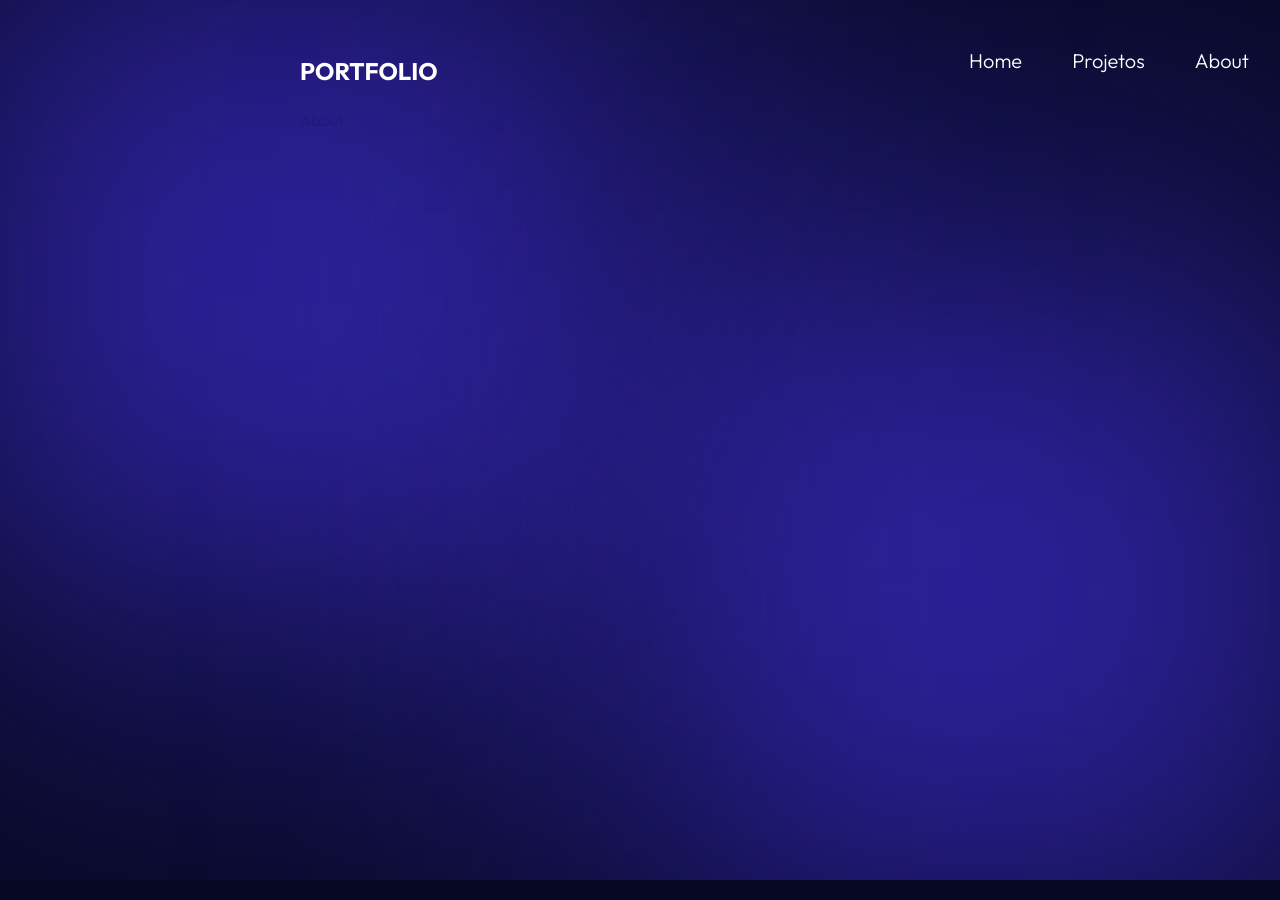
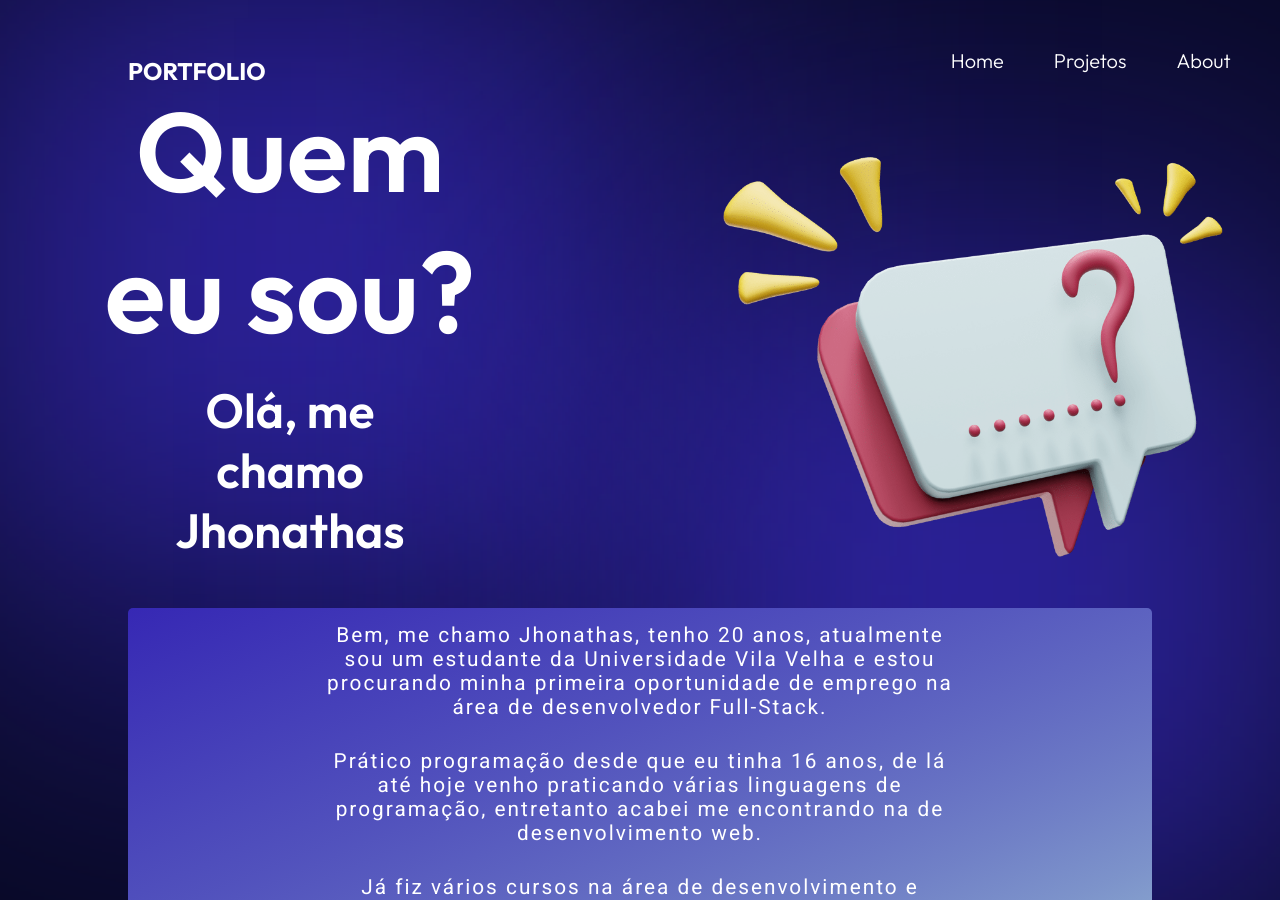
Before and after one commit to DevJhonathas/Portfolio2024, a React (Create React App) app in the folder frontend/: page /about in a window 1280 px wide. Shown: the top 900 px of the page. Built offline with nearby package versions, Linux system fonts and the light colour scheme.

Commit message:
Iniciando estilização do About me

```diff
--- /dev/null
+++ b/frontend/src/components/MessageText.css
@@ -0,0 +1,17 @@
+.messageText{
+    display: flex;
+    flex-direction: column;
+    align-items: center;
+    text-align: center;
+    justify-content: center;
+    border-radius: 5px;
+    background: linear-gradient(to left top, #ABD9D9, 30%, #3628B4);
+    font-family: 'Roboto', sans-serif;
+}
+
+.messageText p{
+    width: 50vw;
+    margin: 15px;
+    font-size: 1.3em;
+    letter-spacing: 2px;
+}
--- /dev/null
+++ b/frontend/src/components/MessageText.js
@@ -0,0 +1,15 @@
+import "./MessageText.css";
+
+import React from 'react'
+
+const Message = ({text_one, text_two, text_three}) => {
+  return (
+    <div className="messageText">
+        <p>{text_one}</p>
+        <p>{text_two}</p>
+        <p>{text_three}</p>
+    </div>
+  )
+}
+
+export default Message
--- a/frontend/src/components/Message.jsx
+++ b/frontend/src/components/MessageValidations.jsx
@@ -1,4 +1,4 @@
-import "./Message.css";
+import "./MessageValidations.css";
 
 import React from 'react'
 
--- a/frontend/src/components/RetanguloMsg.js
+++ b/frontend/src/components/MessageWithButton.js
@@ -1,7 +1,7 @@
 import React from 'react'
 
 // CSS
-import "./RetanguloMsg.css";
+import "./MessageWithButton.css";
 
 // React Router Dom
 import { NavLink } from 'react-router-dom';
--- a/frontend/src/global.css
+++ b/frontend/src/global.css
@@ -21,7 +21,7 @@ h1, h2, h3, p{
 }
 
 .container{
- margin: 32px 200px 50px 300px;
+ margin: 32px 10% 50px 10%;
 }
 
 .circle_shape{
--- /dev/null
+++ b/frontend/src/pages/About/About.css
@@ -0,0 +1,39 @@
+.container_about{
+    position: relative;
+}
+
+.section_hero{
+    display: flex;
+    flex-direction: row;
+    align-items: center;
+    flex-wrap: nowrap;
+    justify-content: space-between;
+}
+
+.text_about_me{
+    display: flex;
+    flex-direction: column;
+    align-items: center;
+}
+.text_about_me h1{
+    font-size: 7em;
+    font-weight: 600;
+    min-width: 30vw;
+    margin: -30px;
+    text-align: center;
+}
+
+.text_about_me p{
+    font-size: 3em;
+    font-weight: 600;
+    max-width: 20vw;
+    text-align: center;
+}
+
+.img_balao_duvida{
+    max-width: 500px;
+}
+
+.section_objetivo_about{
+
+}
--- a/frontend/src/pages/About/About.jsx
+++ b/frontend/src/pages/About/About.jsx
@@ -1,8 +1,38 @@
-import React from 'react'
+import React from 'react';
+
+// CSS
+import "./About.css";
+
+//Img
+import balaoDuvida from "../../images/svg/chat_interrogacao.webp";
+
+//Components
+import MessageText from '../../components/MessageText';
 
 const About = () => {
   return (
-    <div>About</div>
+    <div className='container_about'>
+      <section className="section_hero">
+          <div className='text_about_me'>
+            <h1>Quem eu sou?</h1>
+            <p>Olá, me chamo Jhonathas</p>
+          </div>
+          <div>
+            <img className="img_balao_duvida" src={balaoDuvida} alt="balão de duvida" />
+          </div>
+      </section>
+
+      <section className='section_objetivo_about'>
+      <div>
+          <MessageText
+            text_one={"Bem,  me chamo Jhonathas, tenho 20 anos, atualmente sou um estudante da Universidade Vila Velha e estou procurando minha primeira oportunidade de emprego na área de desenvolvedor Full-Stack. "}
+            text_two={"Prático programação desde que eu tinha 16 anos, de lá até hoje venho praticando várias linguagens de programação, entretanto acabei me encontrando na de desenvolvimento web."}
+            text_three={"Já fiz vários cursos na área de desenvolvimento e atualmente estou no 4° período de Analise e Desenvolvimento de Sistemas para poder aprimorar meus conhecimentos. Após estes anos de estudo gostaria de poder estar pondo em prática meu aprendizado ajudando no crescimento da empresa."}
+            type="nobutton"
+          />
+        </div>
+      </section>
+    </div>
   )
 }
 
--- a/frontend/src/pages/Auth/Login/Login.jsx
+++ b/frontend/src/pages/Auth/Login/Login.jsx
@@ -6,7 +6,7 @@ import { reset, login } from "../../../slices/authSlice";
 import { useDispatch, useSelector } from "react-redux";
 
 //Componts
-import Message from "../../../components/Message";
+import MessageValidations from "../../../components/MessageValidations";
 
 //hook
 import { useState, useEffect } from "react";
@@ -59,7 +59,7 @@ const Login = () => {
 
           {!loading && <input type="submit" value="Entrar" />}
           {loading && <input type="submit" value="Aguarde..." disabled/>}
-          {error &&  <Message msg={error} type="error"/>}
+          {error &&  <MessageValidations msg={error} type="error"/>}
         </form>
       </div>
   </div>
--- a/frontend/src/pages/Home/Home.jsx
+++ b/frontend/src/pages/Home/Home.jsx
@@ -13,7 +13,7 @@ import brasil from "../../images/brasil.png";
 import eua from "../../images/eua.png";
 
 //Components
-import RetanguloMsg from '../../components/RetanguloMsg';
+import MessageWithButton from '../../components/MessageWithButton';
 
 const Home = () => {
   return (
@@ -48,7 +48,7 @@ const Home = () => {
       <section className="section_object">
         <h3>Objetivo</h3>
         <div className='form_container'>
-          <RetanguloMsg
+          <MessageWithButton
           msg={"Almejo uma oportunidade de estágio como desenvolvedor Full stack para obter minha primeira experiência. Penso sempre em melhorar as minhas habilidades, consigo ter uma boa comunicação em equipe e sempre faço o meu melhor."}
           type="button"
           msg_button={"Sobre mim"}
@@ -87,7 +87,7 @@ const Home = () => {
 
       <section className="section_projects">
         <div className='form_container'>
-          <RetanguloMsg
+          <MessageWithButton
           msg_title={"Está preparado?"}
           msg={"Venha conhecer meus projetos"}
           type="button" msg_button={"Projetos"}
```
Also changed, not shown: frontend/src/components/MessageValidations.css (renamed from frontend/src/components/Message.css), frontend/src/components/MessageWithButton.css (renamed from frontend/src/components/RetanguloMsg.css).
